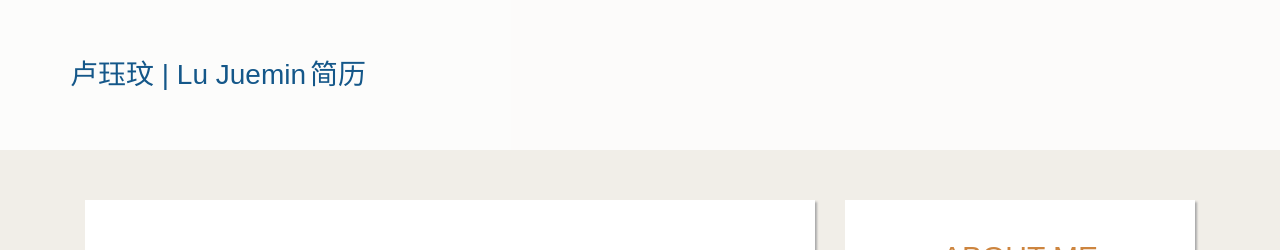
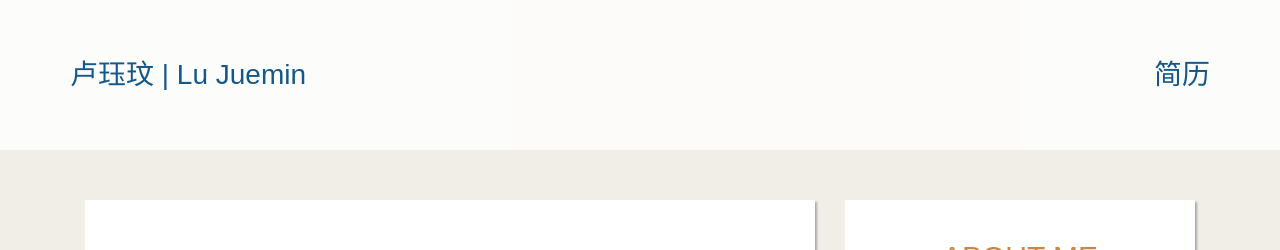
Before and after one commit to juemin90/juemin90.github.io, a Jekyll site: the page built from index.html, in a window 1280 px wide. Shown: the top 250 px of the page. Built offline with Jekyll 4.4.1, drawn with Linux system fonts in a browser that asks for light colours; nearby versions of some CDN libraries.

Commit message:
float right

```diff
--- a/css/public.css
+++ b/css/public.css
@@ -23,6 +23,9 @@ html, body {
 #head.scrolled {
     height:50px;
     line-height: 50px;
+}
+#head span {
+    float:right;
 }
 /*resume*/
 #resume_profile {
```
